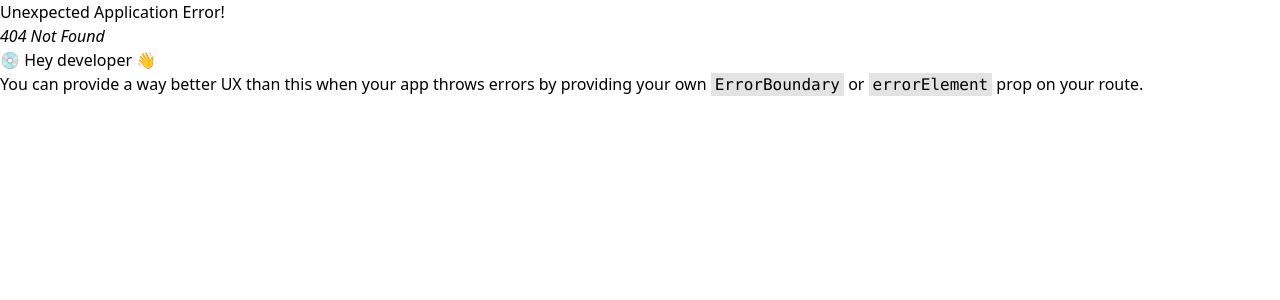
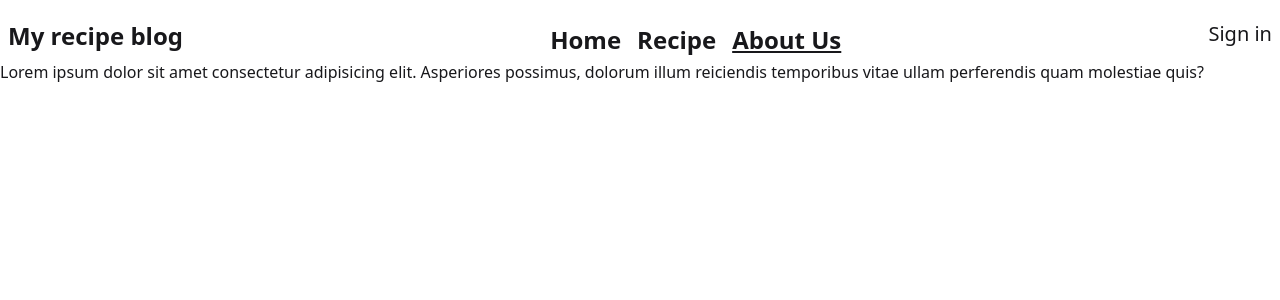
Before and after one commit to itsprodip/cooking-recipe-react, a React (Vite) app: page /aboutus in a window 1280 px wide. Before the commit this address had no page. Shown: the top 300 px of the page. Built offline with nearby package versions, Linux system fonts and the light colour scheme.

Commit message:
data loaded in home

```diff
--- a/index.html
+++ b/index.html
@@ -1,5 +1,5 @@
 <!doctype html>
-<html lang="en">
+<html lang="en" data-theme="light">
   <head>
     <meta charset="UTF-8" />
     <link rel="icon" type="image/svg+xml" href="/vite.svg" />
--- a/src/App.jsx
+++ b/src/App.jsx
@@ -1,13 +1,36 @@
-import React from 'react';
+import React, { Component } from 'react';
 import NavBar from './Components/NavBar/NavBar';
 import { Outlet } from 'react-router';
-
+import { createBrowserRouter } from "react-router";
+import { RouterProvider } from "react-router/dom";
+import MainLayout from './Layouts/MainLayout';
+import Home from './Components/Home/Home';
+import Recipies from './Pages/Recipies';
+import AboutUs from './Pages/AboutUs';
+const router = createBrowserRouter([
+  {
+    path: "/",
+    element: <MainLayout />,
+    children: [
+      {
+        path: "/",
+        loader: () => fetch("https://dummyjson.com/recipes").then(res=>res.json()),
+        Component: Home,
+      },
+      {
+        path:'recipes',
+        element:<Recipies/>
+      },
+      {
+        path:'aboutus',
+        element:<AboutUs/>
+      }
+    ],
+  },
+]);
 const App = () => {
   return (
-    <div>
-      <NavBar></NavBar>
-      <Outlet></Outlet>
-    </div>
+  <RouterProvider router={router}/>
   );
 };
 
--- /dev/null
+++ b/src/Components/Home/Home.jsx
@@ -0,0 +1,22 @@
+import React from 'react';
+import { useLoaderData } from 'react-router';
+import Recipies from '../../Pages/Recipies';
+import Recipe from '../../Pages/Recipe';
+
+const Home = () => {
+  const data = useLoaderData();
+  const recipe=data.recipes;
+//   console.log(recipe);
+    return (
+        <div className='w-11/12 mx-auto'>
+            <h1 className='font-bold text-2xl justify-center text-center'>Recipies are here</h1>
+           <div className='grid md:grid-cols-3 lg:grid-cols-4 gap-5 p-5 items-center'>
+            {
+              recipe.map(item=><Recipe recipe={item}></Recipe>)
+            }
+           </div>
+        </div>
+    );
+};
+
+export default Home;
--- a/src/Components/NavBar/NavBar.jsx
+++ b/src/Components/NavBar/NavBar.jsx
@@ -1,4 +1,5 @@
 import React from 'react';
+import { NavLink } from 'react-router';
 
 const NavBar = () => {
     return (
@@ -6,9 +7,9 @@ const NavBar = () => {
         <div className='text-2xl font-bold'>My recipe blog</div>
         <div>
           <ul className="flex justify-between gap-2 text-2xl font-bold">
-            <li className='hover:bg-amber-600 hover:text-white rounded-lg p-1 cursor-pointer'>Home</li>
-            <li className='hover:bg-amber-600 hover:text-white rounded-lg p-1 cursor-pointer'>Recipe</li>
-            <li className='hover:bg-amber-600 hover:text-white rounded-lg p-1 cursor-pointer'>About Us</li>
+            <NavLink to={'/'} className='hover:bg-amber-600 hover:text-white rounded-lg p-1 cursor-pointer'>Home</NavLink>
+            <NavLink to={`recipes`} className='hover:bg-amber-600 hover:text-white rounded-lg p-1 cursor-pointer'>Recipe</NavLink>
+            <NavLink to={'aboutus'} className='hover:bg-amber-600 hover:text-white rounded-lg p-1 cursor-pointer'>About Us</NavLink>
 
           </ul>
         </div>
--- /dev/null
+++ b/src/Layouts/MainLayout.jsx
@@ -0,0 +1,14 @@
+import React from 'react';
+import NavBar from '../Components/NavBar/NavBar';
+import { Outlet } from 'react-router';
+
+const MainLayout = () => {
+    return (
+        <div>
+            <NavBar></NavBar>
+            <Outlet></Outlet>
+        </div>
+    );
+};
+
+export default MainLayout;
--- /dev/null
+++ b/src/Pages/AboutUs.jsx
@@ -0,0 +1,11 @@
+import React from 'react';
+
+const AboutUs = () => {
+    return (
+        <div>
+        <p>Lorem ipsum dolor sit amet consectetur adipisicing elit. Asperiores possimus, dolorum illum reiciendis temporibus vitae ullam perferendis quam molestiae quis?</p>
+        </div>
+    );
+};
+
+export default AboutUs;
--- /dev/null
+++ b/src/Pages/Recipe.jsx
@@ -0,0 +1,13 @@
+import React from 'react';
+
+const Recipe = ({recipe}) => {
+    const { id, name, image } = recipe;
+    return (
+      <div onClick={``} className="p-5 rounded-lg bg-[#f7f7f7] text-center cursor-pointer">
+        <img className="w-70" src={image} alt="" />
+        <span className="bg-[#edb654] text-center text-white p-2 rounded-lg font-bold">{name}</span>
+      </div>
+    );
+};
+
+export default Recipe;
--- /dev/null
+++ b/src/Pages/Recipies.jsx
@@ -0,0 +1,11 @@
+import React from 'react';
+
+const Recipies = ({recipe}) => {
+    return (
+        <div>
+                <h2>Recipies</h2>
+        </div>
+    );
+};
+
+export default Recipies;
--- /dev/null
+++ b/src/Pages/UserDetails.jsx
@@ -0,0 +1,11 @@
+import React from 'react';
+
+const UserDetails = () => {
+    return (
+        <div>
+            <h1>user</h1>
+        </div>
+    );
+};
+
+export default UserDetails;
--- a/src/index.css
+++ b/src/index.css
@@ -1 +1,7 @@
 @import "tailwindcss";
+@plugin "daisyui";
+
+.active{
+
+    text-decoration: underline;
+}
--- a/src/main.jsx
+++ b/src/main.jsx
@@ -1,19 +1,10 @@
-import { StrictMode } from 'react'
-import { createRoot } from 'react-dom/client'
-import './index.css'
-import App from './App.jsx'
-import { createBrowserRouter } from "react-router";
-import { RouterProvider } from "react-router/dom";
-const router = createBrowserRouter([
-  {
-    path: "/",
-   Component:App
-  },
-]);
+import { StrictMode } from "react";
+import { createRoot } from "react-dom/client";
+import "./index.css";
+import App from "./App.jsx";
 
 createRoot(document.getElementById("root")).render(
   <StrictMode>
-    <RouterProvider router={router}></RouterProvider>
-
+   <App/>
   </StrictMode>
 );
```
